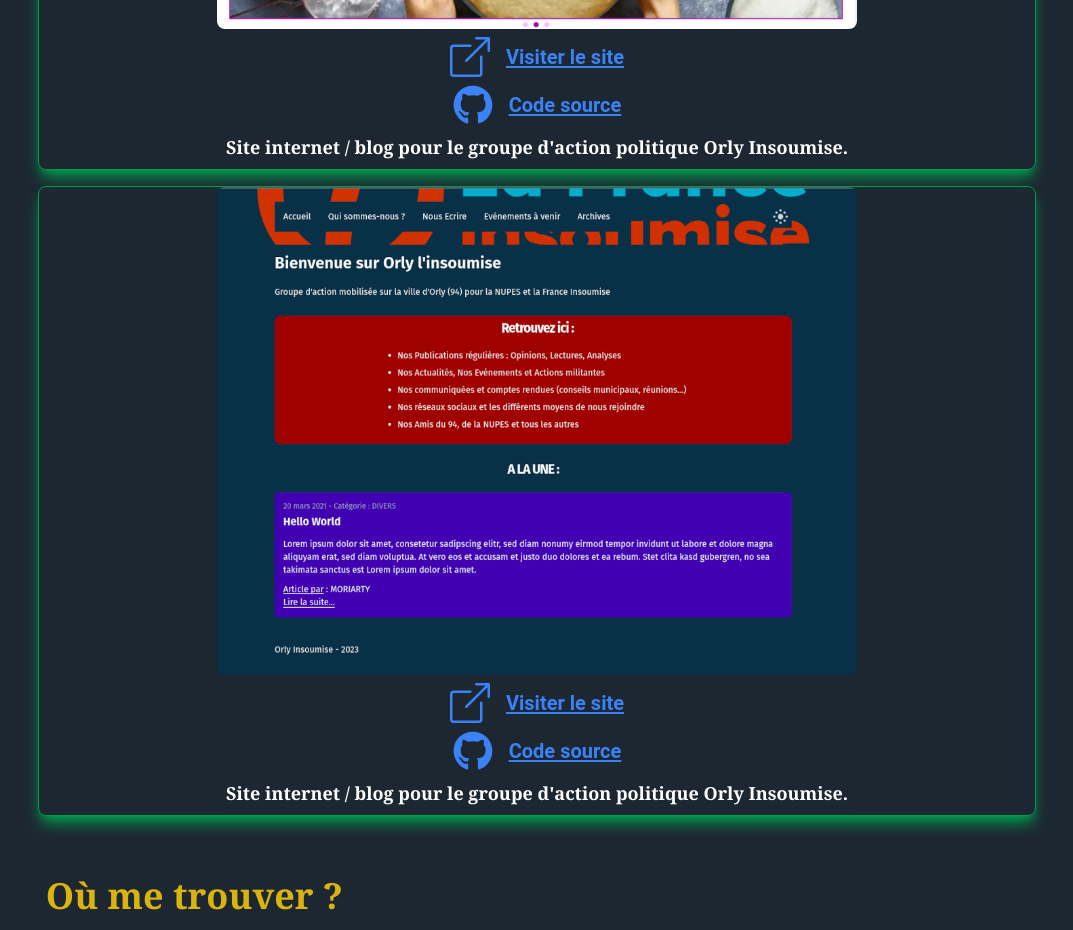
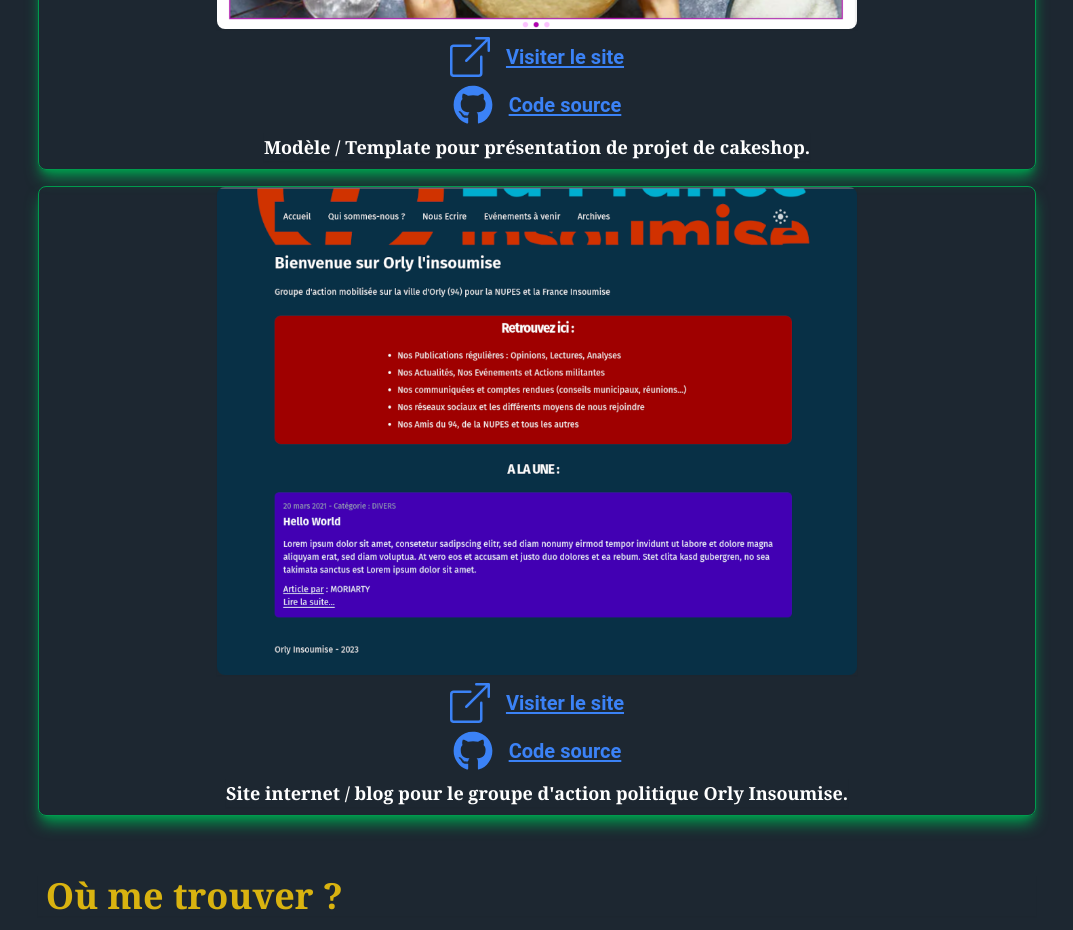
Before and after one commit to adnene-guessoum/blogfolio, a Next.js app: page / in a window 1280 px wide. Shown: the part 1760-2690 px from the top of the page, without its empty margins (103-1176 px from the left). Built offline with nearby package versions, Linux system fonts and the light colour scheme.

Commit message:
fix: still same issue. remove props for path

```diff
--- a/components/Bio.tsx
+++ b/components/Bio.tsx
@@ -2,7 +2,7 @@ import Image from 'next/image';
 import { FaGithub } from 'react-icons/fa';
 import { BsBoxArrowUpRight } from 'react-icons/bs';
 
-const Bio = () => {
+const Bio = (): JSX.Element => {
   return (
     <div className="flex flex-col justify-center items-center">
       <div className="text-justify text-center w-4/5">
@@ -85,8 +85,7 @@ const Bio = () => {
               </a>
 
               <div className="text-lg font-serif font-bold shadow-sm">
-                Site internet / blog pour le groupe d&apos;action politique Orly
-                Insoumise.
+                Modèle / Template pour présentation de projet de cakeshop.
               </div>
             </div>
           </div>
--- a/components/Layout/main.tsx
+++ b/components/Layout/main.tsx
@@ -19,7 +19,7 @@ const MainLayout = ({ children, customMeta }: LayoutProps): JSX.Element => {
   return (
     <div className="layout min-h-screen bg-gray-50 dark:bg-ivory-black">
       <CustomHead customMeta={customMeta} router={router} />
-      <Navbar path={router.asPath} />
+      <Navbar />
       <main className="flex justify-center main pt-10 m-4">{children}</main>
       <footer className="sticky top-[100vh] flex justify-center footer p-4 border border-slate-600">
         copyleft 2023 - Adnene Guessoum
```
